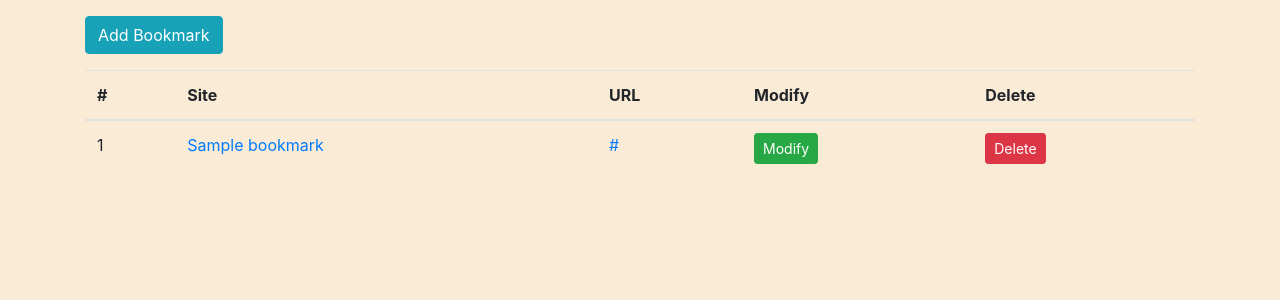
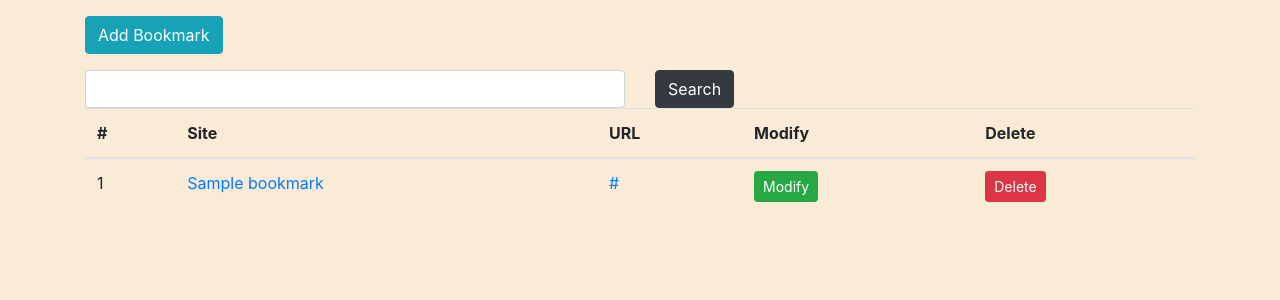
Before and after one commit to ssep4u/Try_Practice_List, a Django app: page /bookmark/ in a window 1280 px wide. Shown: the part 56-356 px from the top of the page. Run offline with Django 3.2, Linux system fonts and the light colour scheme; tables that the repository leaves empty hold one stand-in row (values such as "Sample post"); some libraries are stand-ins or nearby versions.

Commit message:
add Search in bookmark_list

```diff
--- a/bookmark/templates/bookmark/bookmark_list.html
+++ b/bookmark/templates/bookmark/bookmark_list.html
@@ -7,6 +7,17 @@
         <a href="{% url 'bookmark:add' %}" class="btn btn-info">Add Bookmark</a>
     </div>
     <p></p>
+    <form action="" method="get">
+        <div class="row">
+            <div class="col">
+                <input type="text" name="search_site_name" value="{{ request.GET.search_site_name }}"
+                       class="form-control">
+            </div>
+            <div class="col">
+                <button type="submit" class="btn btn-dark">Search</button>
+            </div>
+        </div>
+    </form>
     <table class="table">
         <thead>
         <tr>
@@ -36,7 +47,8 @@
         <ul class="pagination justify-content-center pagination-sm">
             {% if page_obj.has_previous %}
                 <li class="page-item">
-          <a href="{% url 'bookmark:list' %}?page={{ page_obj.previous_page_number }}" tabindex="-1" class="page-link">Previous</a>
+                    <a href="{% url 'bookmark:list' %}?page={{ page_obj.previous_page_number }}" tabindex="-1"
+                       class="page-link">Previous</a>
                 </li>
             {% else %}
                 <li class="page-item disabled">
--- a/bookmark/urls.py
+++ b/bookmark/urls.py
@@ -1,11 +1,13 @@
 from django.urls import path
 
-from .views import BookmarkList, BookmarkCreateView, BookmarkDetailView, BookmarkUpdateView, BookmarkDeleteView
+from .views import BookmarkList, BookmarkCreateView, BookmarkDetailView, BookmarkUpdateView, BookmarkDeleteView, \
+  BookmarkSearchList
 
 app_name = 'bookmark'
 
 urlpatterns = [
-  path('', BookmarkList.as_view(), name='list'),
+  # path('', BookmarkList.as_view(), name='list'),
+  path('', BookmarkSearchList.as_view(), name='list'),
   path('add/', BookmarkCreateView.as_view(), name='add'),
   path('detail/<int:pk>/', BookmarkDetailView.as_view(), name='detail'),
   path('update/<int:pk>/', BookmarkUpdateView.as_view(), name='update'),
--- a/bookmark/views.py
+++ b/bookmark/views.py
@@ -8,6 +8,22 @@ from .models import Bookmark
 class BookmarkList(ListView):
   model = Bookmark
   paginate_by = 3
+
+
+class BookmarkSearchList(ListView):
+  model = Bookmark
+  template_name = 'bookmark/bookmark_list.html'
+  paginate_by = 3
+
+  def get_queryset(self):
+    search_site_name = self.request.GET.get('search_site_name', '')
+
+    if search_site_name == '':
+      bookmark_list = self.model.objects.all()
+    else:
+      bookmark_list = self.model.objects.filter(site_name__contains=search_site_name)
+
+    return bookmark_list
 
 
 class BookmarkCreateView(CreateView):
```
Lines whose indentation alone changed are shown as unchanged.
